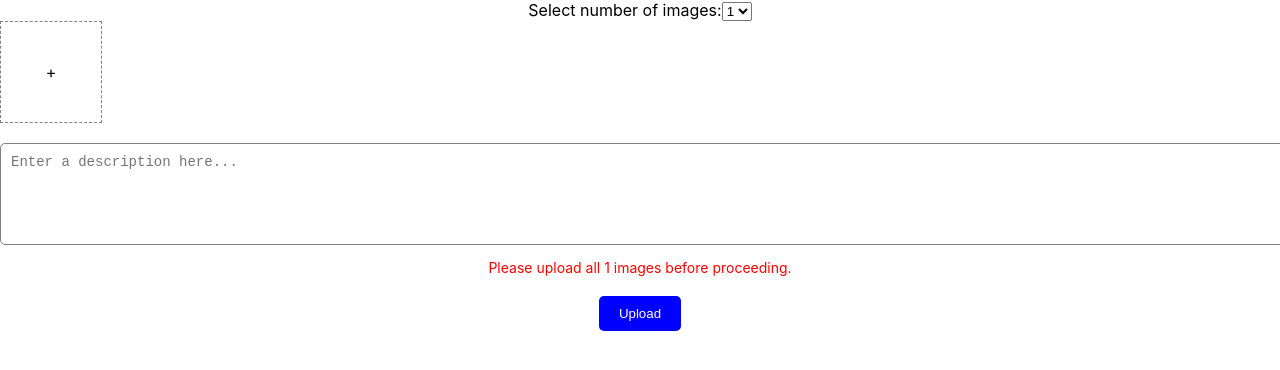
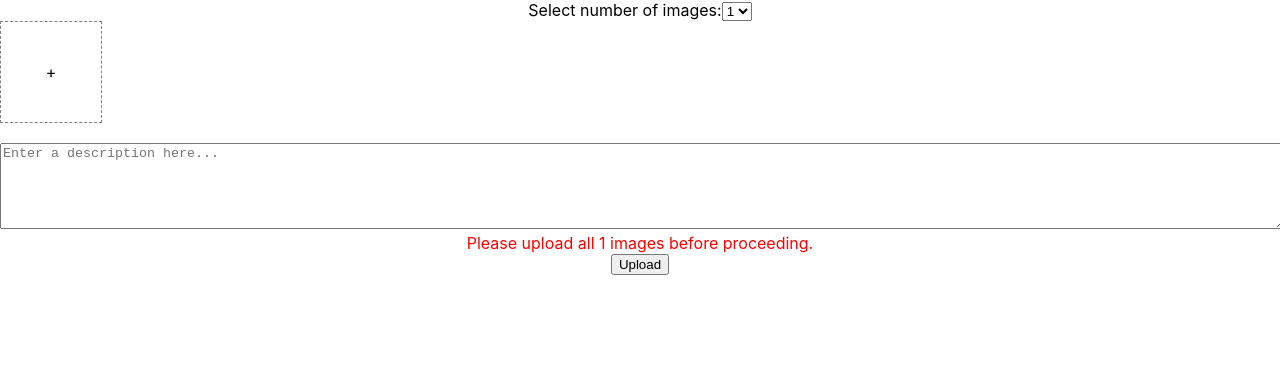
Before and after one commit to doanneda/scrap, a React (Create React App) app in the folder scrap-app/: page / in a window 1280 px wide. Both pictures are taken after a click on the button "Upload". Shown: the top 370 px of the page. Built offline with nearby package versions, Linux system fonts and the light colour scheme.

Commit message:
storing images in database

```diff
--- a/scrap-app/package.json
+++ b/scrap-app/package.json
@@ -6,6 +6,8 @@
     "@testing-library/jest-dom": "^5.17.0",
     "@testing-library/react": "^13.4.0",
     "@testing-library/user-event": "^13.5.0",
+    "axios": "^1.7.7",
+    "buffer": "^6.0.3",
     "react": "^18.3.1",
     "react-dom": "^18.3.1",
     "react-router-dom": "^6.28.0",
--- a/scrap-app/src/CreatePage.js
+++ b/scrap-app/src/CreatePage.js
@@ -1,42 +1,39 @@
-import { Link } from 'react-router-dom';
-import React, { useState, useEffect } from 'react';
+import React, { useState } from 'react';
 import axios from 'axios';
-import Storage from './Storage';
-
-// const fs = require('fs');
 
 export default function CreatePage() {
-  const [numImages, setNumImages] = useState(1); // Number of image slots (1 to 4)
-  const [images, setImages] = useState([]); // Store the uploaded images
-  const [description, setDescription] = useState(''); // Store the description
-  const [error, setError] = useState(''); // Error message for validation feedback
-  const name = "TEST3"
-  const color = "paleGreen"
+  const [numImages, setNumImages] = useState(1);
+  const [images, setImages] = useState([]);
+  const [description, setDescription] = useState('');
+  const [error, setError] = useState('');
+  const name = "TEST3";
+  const color = "paleGreen";
   const stickers = [
     {
       "stickerType": "emoji",
       "position": [
         { "x": 10, "y": 20 },
-        { "x": 30, "y": 40 }
-      ]
+        { "x": 30, "y": 40 },
+      ],
     },
-  ]
+  ];
 
   const handleNumImagesChange = (event) => {
     const newNumImages = parseInt(event.target.value, 10);
     setNumImages(newNumImages);
-    setImages(Array(newNumImages).fill(null)); // Reset images array to match the new count
-    setError(''); // Clear error when images changed
+    setImages(Array(newNumImages).fill(null));
+    setError('');
   };
 
   const handleFileChange = (index, event) => {
+    const file = event.target.files[0];
+    if (!file) return; // Prevent errors if no file is selected
     const updatedImages = [...images];
-    updatedImages[index] = event.target.files[0];
+    updatedImages[index] = file;
     setImages(updatedImages);
     setError('');
   };
 
-  // Removing images
   const handleRemove = (index) => {
     const updatedImages = [...images];
     updatedImages[index] = null;
@@ -50,57 +47,48 @@ export default function CreatePage() {
       return;
     }
 
-    // If all images are uploaded, proceed with upload logic
     console.log('Selected Images:', images);
     console.log('Description:', description);
 
-    // Convert images to binary
+    // Convert images to Base64
     const imagePromises = images.map((file) => {
       return new Promise((resolve, reject) => {
         const reader = new FileReader();
         reader.onloadend = () => {
-            const base64Image = reader.result;  // This will be a base64-encoded string
-            resolve(base64Image);
-            // const arrayBuffer = reader.result;
-            // const buffer = Buffer.from(arrayBuffer);  // Convert ArrayBuffer to Buffer
-            // resolve(buffer);  // Resolve the promise with the buffer
+          const base64Image = reader.result; // Base64-encoded string
+          resolve(base64Image); // Resolve the promise with the Base64 string
         };
-          // reader.onloadend = () => resolve(reader.result);  // Convert to binary data
         reader.onerror = reject;
-          reader.readAsArrayBuffer(file);  // Reads the file as binary
+        reader.readAsDataURL(file); // Reads the file as Base64 data URL
       });
     });
 
-    // Upload the images to MongoDB
     try {
-      const binaryImages = await Promise.all(imagePromises);
-      console.log(imagePromises)
-      console.log(binaryImages)
+      const base64Images = await Promise.all(imagePromises);
+      console.log("Base64 Encoded Images:", base64Images);
 
       const scrapData = {
         name,
-        binaryImages,
+        binaryImages: base64Images, // Send Base64 strings to the backend
         description,
         color,
-        stickers
+        stickers,
       };
-      console.log("Sending scrapdata to axios...")
-      // console.log("URL IS " + process.env.EXPO_PUBLIC_SERVER_URL);
+
+      console.log("Sending scrapData to axios...");
       const res = await axios.post("http://localhost:4000/scrap-pages/post", scrapData);
 
-      // const res = await axios.post(`${process.env.EXPO_PUBLIC_SERVER_URL}/scrap-pages/post`, scrapData);
-      console.log("SUCCESSFUL AXIOS")
+      console.log("Axios request successful");
       if (res.data.error) {
         console.error(res.data.error);
       } else {
-        const userId = res.data._id;
-        console.log("storing user id...")
+        // const userId = res.data._id;
+        console.log("Storing user ID...");
         // await Storage({ key: 'userId', value: userId, saveKey: true });
-        console.log("SUCCESFFUL STORAGE!")
-        // navigation.navigate('Home');
+        console.log("Successfully stored user ID!");
       }
     } catch (err) {
-      console.log(err.message);
+      console.error("Error during image upload:", err.message);
     }
 
     // Reset state
@@ -110,20 +98,11 @@ export default function CreatePage() {
     alert('Upload successful!');
   };
 
-  useEffect(() => {
-    handleUpload();
-  }, []);
-
   return (
-    <div>
-      {/* Dropdown for Number of Images */}
     <div>
       <label>
         Select number of images:
-          <select
-            value={numImages}
-            onChange={handleNumImagesChange}
-          >
+        <select value={numImages} onChange={handleNumImagesChange}>
           {[1, 2, 3, 4].map((num) => (
             <option key={num} value={num}>
               {num}
@@ -131,9 +110,6 @@ export default function CreatePage() {
           ))}
         </select>
       </label>
-      </div>
-
-      {/* Dynamic Grid */}
       <div
         style={{
           display: 'grid',
@@ -197,9 +173,6 @@ export default function CreatePage() {
           </div>
         ))}
       </div>
-
-      {/* Text Input Section */}
-      <div style={{ marginTop: '20px' }}>
       <textarea
         value={description}
         onChange={(e) => setDescription(e.target.value)}
@@ -207,47 +180,11 @@ export default function CreatePage() {
         style={{
           width: '100%',
           height: '80px',
-            padding: '10px',
-            fontSize: '14px',
-            border: '1px solid gray',
-            borderRadius: '5px',
+          marginTop: '20px',
         }}
       ></textarea>
+      {error && <div style={{ color: 'red' }}>{error}</div>}
+      <button onClick={handleUpload}>Upload</button>
     </div>
-
-      {/* Error Message */}
-      {error && (
-        <div
-          style={{
-            marginTop: '10px',
-            color: 'red',
-            fontSize: '14px',
-          }}
-        >
-          {error}
-        </div>
-      )}
-
-      {/* Upload Button */}
-      <button
-        onClick={handleUpload}
-        style={{
-          marginTop: '20px',
-          padding: '10px 20px',
-          backgroundColor: 'blue',
-          color: 'white',
-          border: 'none',
-          borderRadius: '5px',
-          cursor: 'pointer',
-        }}
-      >
-        Upload
-      </button>
-    </div>
-
-
-    // <Link to="login">
-    //     <button>Login</button>
-    // </Link>
   );
 }
```
Also changed, not shown: 1 other file (tests, documents, lock files or other folders). Lines whose indentation alone changed are shown as unchanged.
